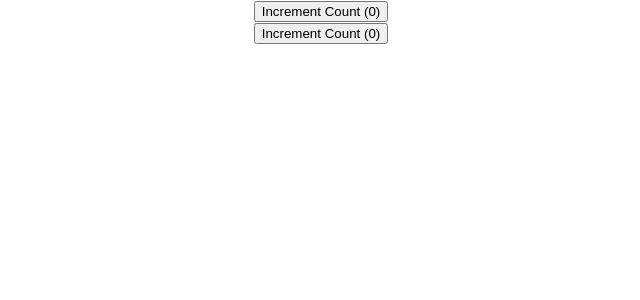
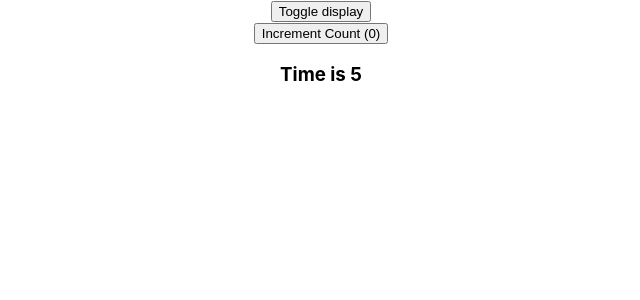
Before and after one commit to Clinelly/react_photo_site, a React (Create React App) app in the folder photo-site/: page / in a window 1280 px wide. Shown: the top 300 px of the page, without its empty margins (319-959 px from the left). Built offline with nearby package versions, Linux system fonts and the light colour scheme.

Commit message:
Add hooks counter

```diff
--- a/photo-site/src/App.js
+++ b/photo-site/src/App.js
@@ -25,8 +25,9 @@ import './App.css';
 // import ControlledFormHooks from './components/ControlledFormHooks';
 // import UseStateWithArrays from './components/UseStateWithArrays';
 // import UseStateWithObjects from './components/UseStateWithObjects';
-import ClassCounter from './components/ClassCounter';
-import UseEffectCounter from './components/UseEffectCounter';
+// import ClassCounter from './components/ClassCounter';
+// import UseEffectCounter from './components/UseEffectCounter';
+import UseEffectCounterContainer from './components/UseEffectCounterContainer';
 
 function App() {
   return (
@@ -56,8 +57,9 @@ function App() {
         {/* <ControlledFormHooks /> */}
         {/* <UseStateWithArrays /> */}
         {/* <UseStateWithObjects /> */}
-        <ClassCounter />
-        <UseEffectCounter />
+        {/* <ClassCounter /> */}
+        {/* <UseEffectCounter /> */}
+        <UseEffectCounterContainer />
     </div>
   );
 }
--- a/photo-site/src/components/UseEffectCounter.js
+++ b/photo-site/src/components/UseEffectCounter.js
@@ -2,13 +2,41 @@ import React, {useState, useEffect} from 'react'
 
 function UseEffectCounter() {
     const [count, setCount] = useState(0);
-    useEffect(() => {document.title = count});
+    const [time, setTime] = useState(0);
+    useEffect(() => {
+        console.log("count 1 effect")
+        document.title = count
+    }, [count]);
+
+    useEffect(() => {
+        console.log("Creating timer")
+        const interval = setInterval(() => {
+            console.log("Interval executed");
+        setTime(time => time + 1)
+        }, 1000);
+        return () => {
+            console.log("Cleaning up")
+            clearInterval(interval);
+        }
+    }, [])
+
+
+    // const [count2, setCount2] = useState(0);
+    // useEffect(() => {
+    //     console.log("count 2 effect")
+    //     document.title = count2
+    // }, [count2]);
   return (
     <div>
         <button
             onClick={() => setCount(count => count+1)} >
             Increment Count ({count})
         </button>
+        <h3>Time is {time}</h3>
+        {/* <button
+            onClick={() => setCount2(count2 => count2+1)} >
+            Increment Count2 ({count2})
+        </button> */}
     </div>
   )
 }
--- /dev/null
+++ b/photo-site/src/components/UseEffectCounterContainer.js
@@ -0,0 +1,18 @@
+import React, {useState} from 'react'
+import UseEffectCounter from './UseEffectCounter'
+
+function UseEffectCounterContainer() {
+    const [display, setDisplay] = useState(true)
+  return (
+    <div>
+        <button onClick={ () => {
+            setDisplay(!display)
+        }}>
+            Toggle display
+        </button>
+        {display && <UseEffectCounter />}
+    </div>
+  )
+}
+
+export default UseEffectCounterContainer
```
